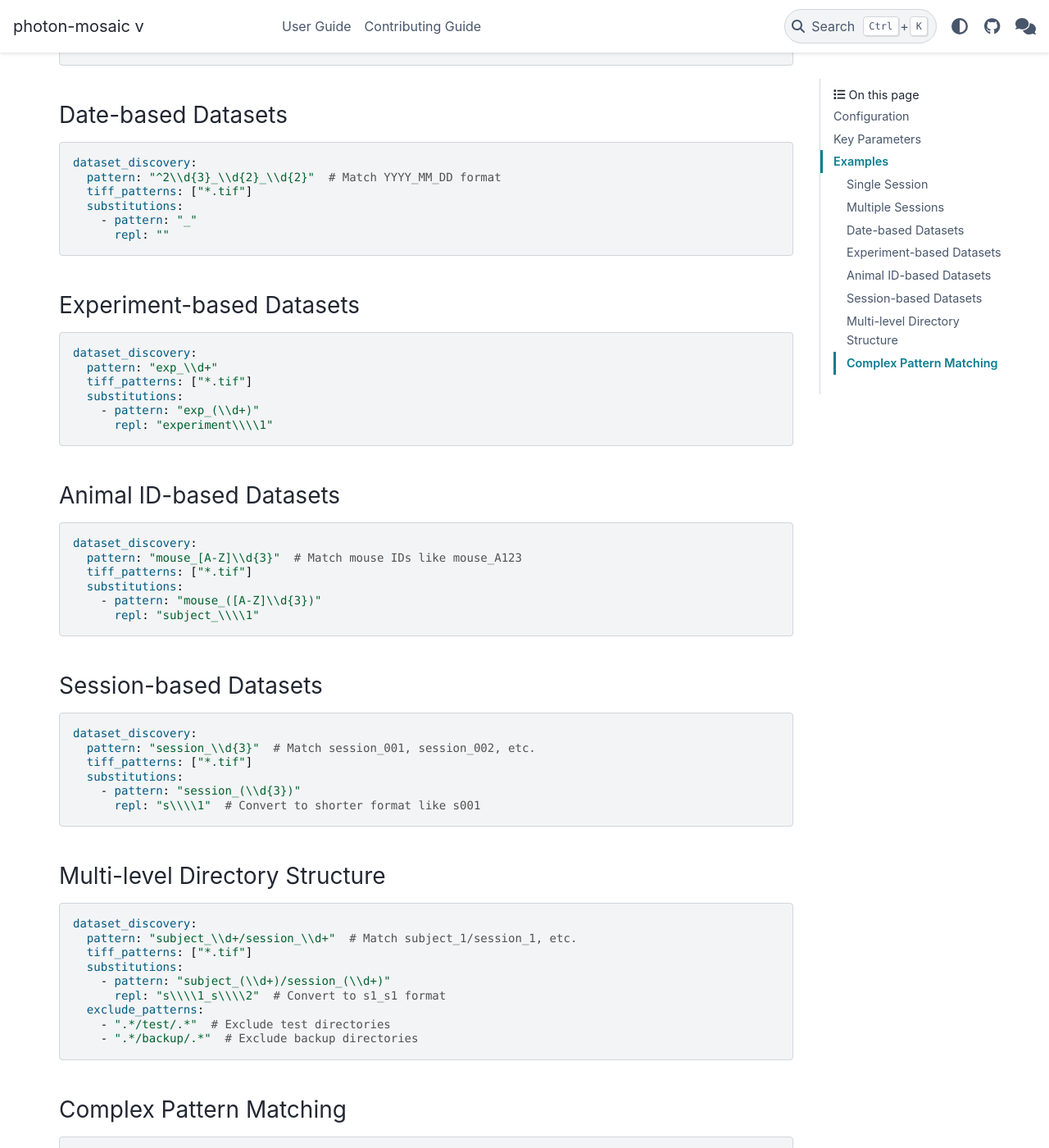
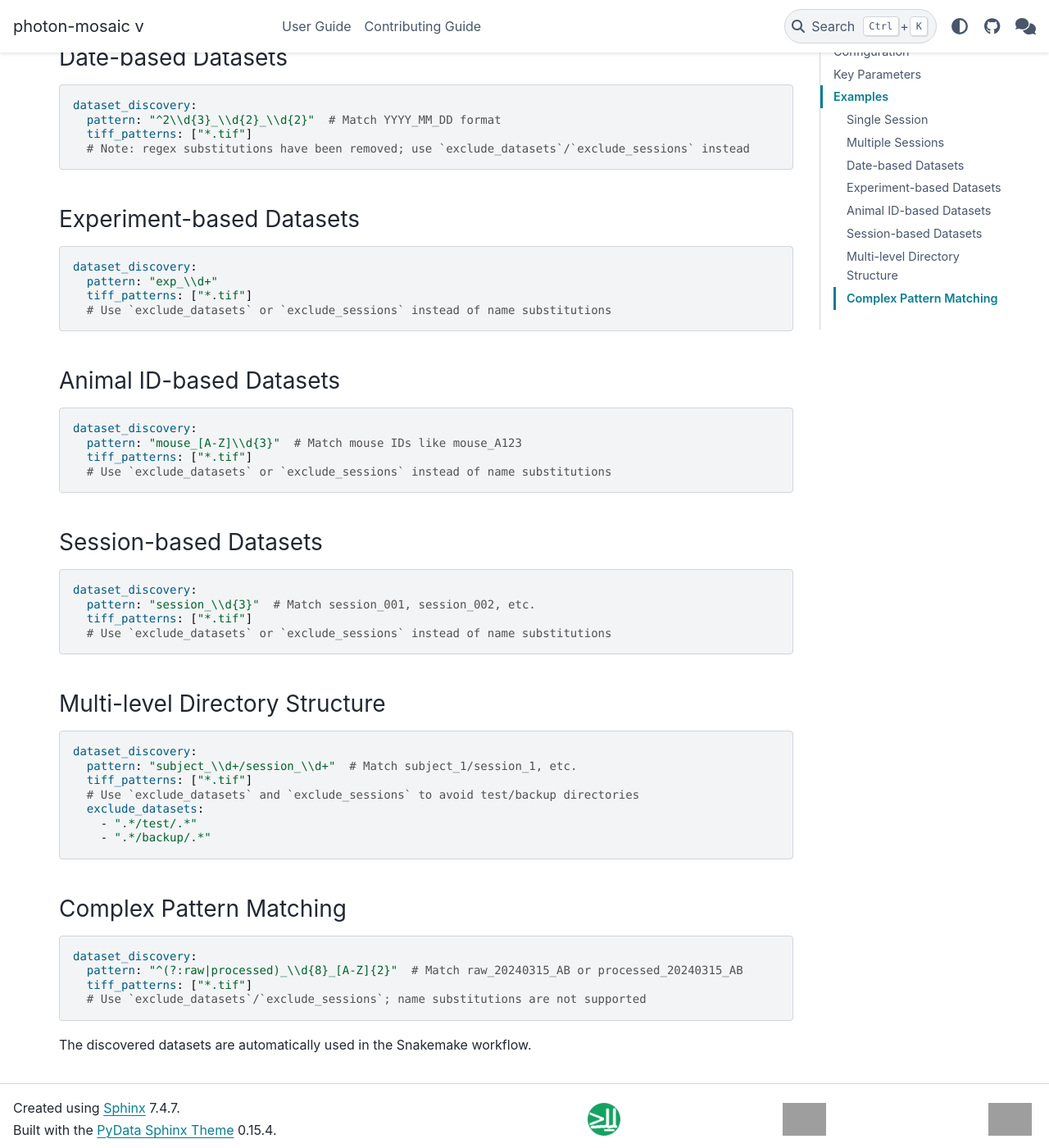
Before and after one commit to neuroinformatics-unit/photon-mosaic, a Sphinx documentation site: the page built from docs/source/user_guide/dataset_discovery.md, in a window 1280 px wide and 1400 px high, scrolled down 1355 px. Shown: the whole window at 82% size. Built offline with Sphinx 7.4.7 and the PyData theme 0.15.4, drawn with Linux system fonts in a browser that asks for light colours; pages that are not in the unit, such as notebooks, are missing from menus; the version number could not be read and is left out; some of the changed text lies outside the part shown; grey boxes are pictures that could not be loaded.

Commit message:
Change in discovery to exclude_datasets and exclude_sessions

````diff
--- a/docs/source/user_guide/dataset_discovery.md
+++ b/docs/source/user_guide/dataset_discovery.md
@@ -14,23 +14,19 @@
 
   # Find tiffs. Different patterns will correspond to different sessions
   tiff_patterns: ["*.tif"]
-
-  # Exclude specific patterns
-  exclude_patterns:
+  # Exclude specific dataset patterns (folder names) and session patterns
+  exclude_datasets:
     - ".*_test$"
 
-  # Transform names using regex substitutions
-  substitutions:
-    - pattern: "_"
-      repl: "" # The string "a_b" will be replaced with "ab"
+  exclude_sessions: []
 ```
 
 ## Key Parameters
 
 - **pattern**: Regular expression to identify dataset directories
 - **tiff_patterns**: List of glob patterns for TIFF files. Each pattern corresponds to a session (numbered starting from 0). Tiffs from differest sessions will be stored in different folders. Tiffs in a same session will be analysed together by Suite2p.
-- **exclude_patterns**: List of regex patterns for datasets to skip during processing
-- **substitutions**: List of regex substitution rules to transform dataset names
+ - **exclude_datasets**: List of regex patterns for dataset folder names to skip during processing
+ - **exclude_sessions**: List of regex patterns for session folder names to skip during processing
 
 ## Examples
 
@@ -53,9 +49,7 @@
 dataset_discovery:
   pattern: "^2\\d{3}_\\d{2}_\\d{2}"  # Match YYYY_MM_DD format
   tiff_patterns: ["*.tif"]
-  substitutions:
-    - pattern: "_"
-      repl: ""
+  # Note: regex substitutions have been removed; use `exclude_datasets`/`exclude_sessions` instead
 ```
 
 ### Experiment-based Datasets
@@ -63,9 +57,7 @@
 dataset_discovery:
   pattern: "exp_\\d+"
   tiff_patterns: ["*.tif"]
-  substitutions:
-    - pattern: "exp_(\\d+)"
-      repl: "experiment\\\\1"
+  # Use `exclude_datasets` or `exclude_sessions` instead of name substitutions
 ```
 
 ### Animal ID-based Datasets
@@ -73,9 +65,7 @@
 dataset_discovery:
   pattern: "mouse_[A-Z]\\d{3}"  # Match mouse IDs like mouse_A123
   tiff_patterns: ["*.tif"]
-  substitutions:
-    - pattern: "mouse_([A-Z]\\d{3})"
-      repl: "subject_\\\\1"
+  # Use `exclude_datasets` or `exclude_sessions` instead of name substitutions
 ```
 
 ### Session-based Datasets
@@ -83,9 +73,7 @@
 dataset_discovery:
   pattern: "session_\\d{3}"  # Match session_001, session_002, etc.
   tiff_patterns: ["*.tif"]
-  substitutions:
-    - pattern: "session_(\\d{3})"
-      repl: "s\\\\1"  # Convert to shorter format like s001
+  # Use `exclude_datasets` or `exclude_sessions` instead of name substitutions
 ```
 
 ### Multi-level Directory Structure
@@ -93,12 +81,10 @@
 dataset_discovery:
   pattern: "subject_\\d+/session_\\d+"  # Match subject_1/session_1, etc.
   tiff_patterns: ["*.tif"]
-  substitutions:
-    - pattern: "subject_(\\d+)/session_(\\d+)"
-      repl: "s\\\\1_s\\\\2"  # Convert to s1_s1 format
-  exclude_patterns:
-    - ".*/test/.*"  # Exclude test directories
-    - ".*/backup/.*"  # Exclude backup directories
+  # Use `exclude_datasets` and `exclude_sessions` to avoid test/backup directories
+  exclude_datasets:
+    - ".*/test/.*"
+    - ".*/backup/.*"
 ```
 
 ### Complex Pattern Matching
@@ -106,9 +92,7 @@
 dataset_discovery:
   pattern: "^(?:raw|processed)_\\d{8}_[A-Z]{2}"  # Match raw_20240315_AB or processed_20240315_AB
   tiff_patterns: ["*.tif"]
-  substitutions:
-    - pattern: "^(raw|processed)_(\\d{8})_([A-Z]{2})"
-      repl: "\\\\2_\\\\3_\\\\1"  # Reorder to 20240315_AB_raw
+  # Use `exclude_datasets`/`exclude_sessions`; name substitutions are not supported
 ```
 
 The discovered datasets are automatically used in the Snakemake workflow.
````
Also changed, not shown: docs/source/user_guide/configuration.md (+4 -6 lines), 4 other files.
